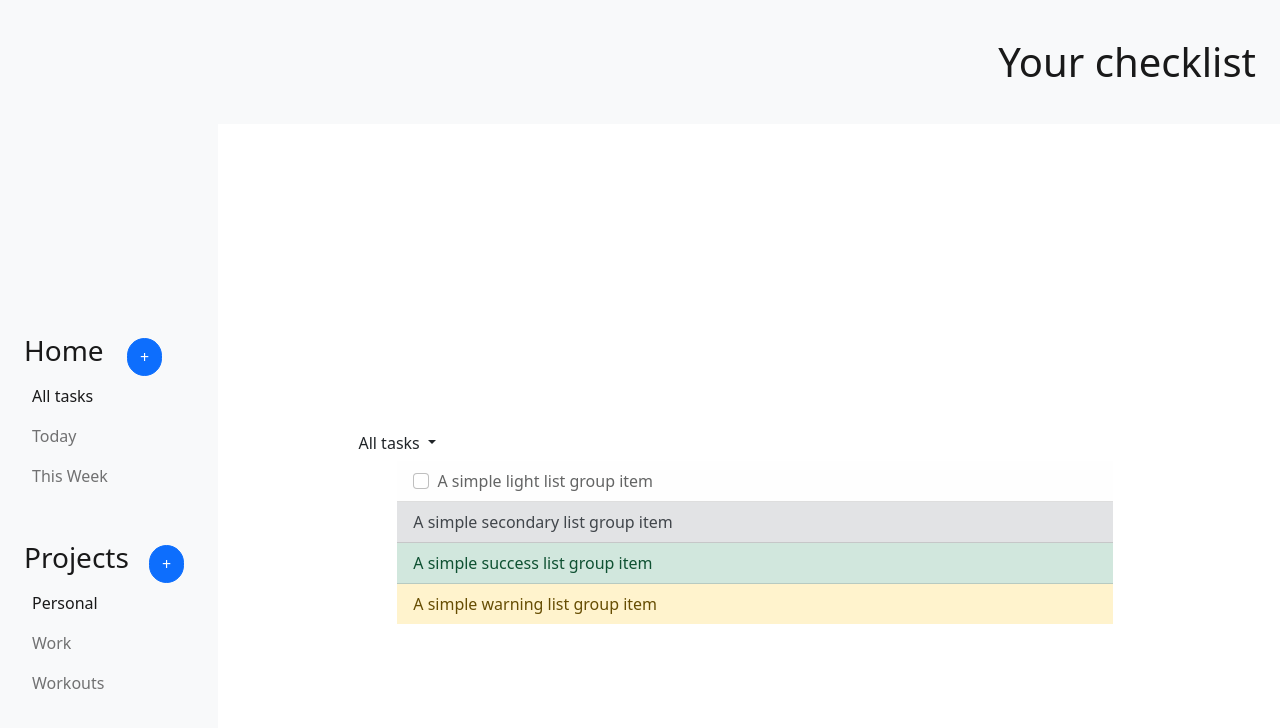
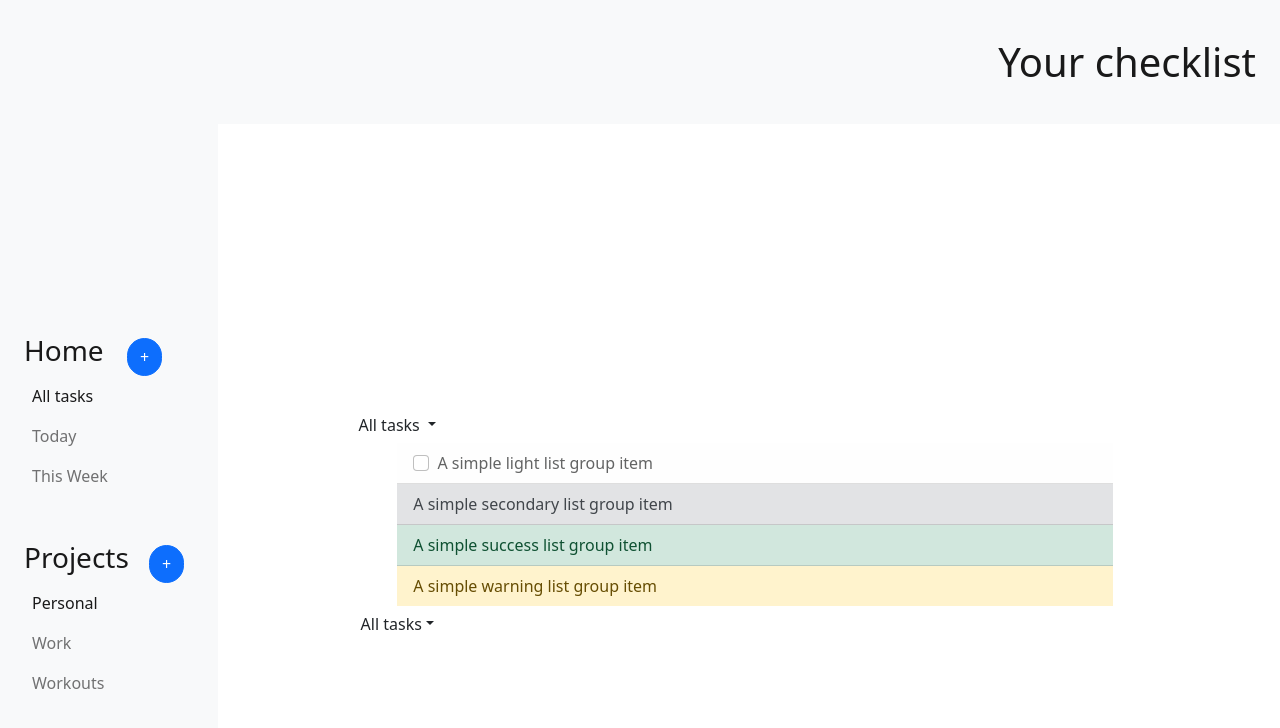
Before and after one commit to eyeri91/to-do-list, a website built with webpack: page dist/index.html in a window 1280 px wide. Built offline with nearby package versions, Linux system fonts and the light colour scheme.

Commit message:
Add a function to render dropdown button

```diff
--- a/src/modules/controller.js
+++ b/src/modules/controller.js
@@ -60,7 +60,7 @@ export class Controller {
       (data) =>
         this.#eventManager.publish("releaseTasksForChosenCategory", data)
     );
-    this.#model.collectTasksForChosenCategory();
+    this.#model.collectTasksForChosenProjectName();
   }
 }
 
--- a/src/modules/model.js
+++ b/src/modules/model.js
@@ -7,6 +7,7 @@ const defaultTask2 = new Task("sds", "No date", "Personal");
 const personalProject = new Project("Personal");
 personalProject.addTask(defaultTask);
 personalProject.addTask(defaultTask2);
+
 export class Model {
   #projects;
   #publishReturnAllTasksEvent;
--- a/src/modules/view.js
+++ b/src/modules/view.js
@@ -1,7 +1,8 @@
 // import * as bootstrap from "bootstrap";
 import { createElement } from "../utils/utils.js";
 
-let projectTitleList = [];
+const homeTaskMenuList = ["All tasks", "Today", "This week"];
+let projectTitleList = ["Personal"];
 export class View {
   #taskContainer;
   #publishAddProjectEvent;
@@ -9,7 +10,7 @@ export class View {
   #publishAddTaskEvent;
   #publishRemoveTaskEvent;
   #publishSelectTaskCategory;
-  #projectTitleList;
+  projectTitleList;
   constructor(
     taskContainer,
     publishAddProjectEvent,
@@ -24,6 +25,7 @@ export class View {
     this.#publishAddTaskEvent = publishAddTaskEvent;
     this.#publishRemoveTaskEvent = publishRemoveTaskEvent;
     this.#publishSelectTaskCategory = publishSelectTaskCategory;
+    this.projectTitleList;
   }
 
   // Function to update taskListContainer with chose list
@@ -31,7 +33,7 @@ export class View {
 
   renderStartPage(allPreviousTasks) {
     if (!allPreviousTasks) this.renderEmptyListPage();
-    this.renderTaskList();
+    this.#renderTaskList(projectTitleList);
     // allPreviousTasks itself is an array containing eacy project array
     // To access each project use [] index
     // To access task of each project, use [][] index
@@ -45,8 +47,13 @@ export class View {
     // 3.
   }
 
-  renderTaskList(projectsTitleList) {
+  #renderTaskList(projectTitleList) {
+    this.projectTitleList = projectTitleList;
+    // Dropdown menu container
     const dropdownContainer = createElement("div");
+    dropdownContainer.classList.add("btn-group", "align-self-start", "w-25");
+    this.#taskContainer.append(dropdownContainer);
+    // Dropdown button
     const dropdownButton = createElement("button", "All tasks");
     dropdownContainer.append(dropdownButton);
     dropdownButton.type = "button";
@@ -62,8 +69,32 @@ export class View {
     dropdownContainer.append(dropdownMenuList);
     dropdownMenuList.classList.add("dropdown-menu");
 
+    // Dropdown menu list
+    this.#MakeDropdownListItems(homeTaskMenuList, dropdownMenuList);
+    this.#MakeDropdownListItems(this.projectTitleList, dropdownMenuList);
+
     // I should have a project name list array for view and model so that when a new project is added
     // It updates the navbar.
+  }
+
+  #MakeDropdownListItems(list, parentElement) {
+    for (const item of list) {
+      const li = createElement("li");
+      const a = createElement("a", item);
+      a.classList.add("dropdown-item");
+      a.setAttribute("href", "#");
+      li.append(a);
+      parentElement.append(li);
+    }
+    if (list === homeTaskMenuList) {
+      const li = createElement("li");
+      const hr = createElement("hr");
+      hr.classList.add("dropdown-divider");
+      li.append(hr);
+      parentElement.append(li);
+    }
+
+    // It should update new and removed project name too.
   }
 
   renderProjectList() {}
@@ -75,13 +106,18 @@ export class View {
     // OpenNewTaskModal();
   }
 
-  addNewProject() {
-    this.#publishAddProjectEvent(newProjectTitle);
+  addNewProject(newProject) {
+    this.#publishAddProjectEvent(newProject.title);
+    this.projectTitleList.push(newProject.title);
+
     // a function to update a project title list array in view.
   }
 
-  removeProject() {
-    this.#publishRemoveProjectEvent(projectTitle);
+  removeProject(projectToBeRemoved) {
+    this.#publishRemoveProjectEvent(projectToBeRemoved.title);
+    this.projectTitleList = this.projectTitleList.filter(
+      (project) => project.title !== projectToBeRemoved.title
+    );
     // a function to update a project title list array in view.
   }
 
```
Also changed, not shown: src/modules/eventManager.js (+0 -7 lines), dist/index.html.
